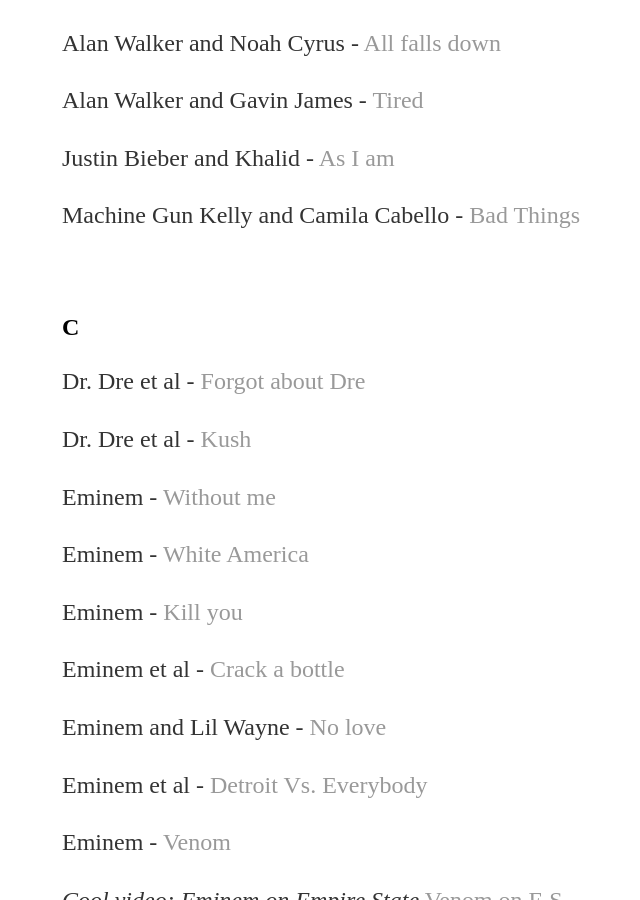
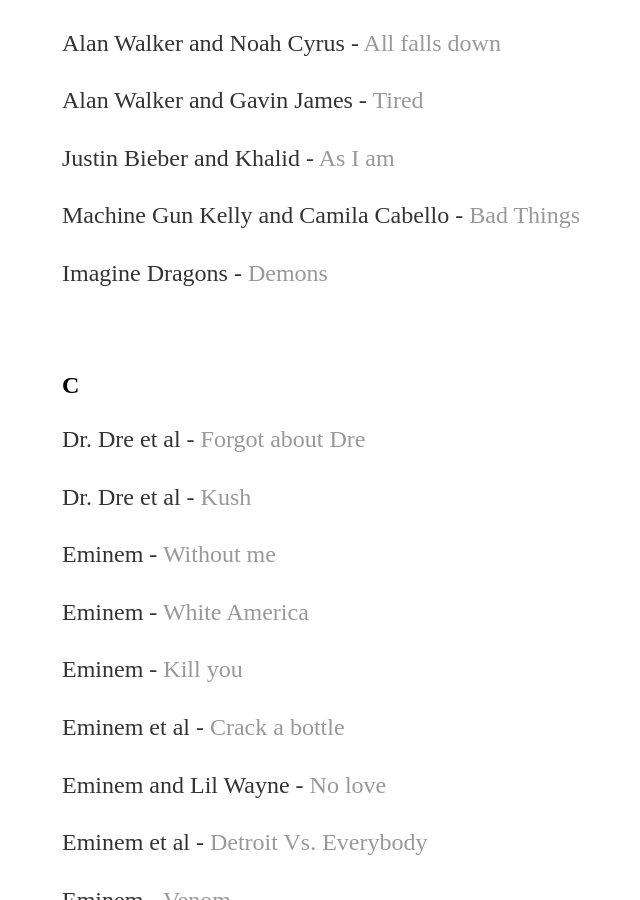
Before and after one commit to yjkweon24/yjkweon24.github.io, a Jekyll site: the page built from _posts/2018-10-23-songs-that-i-love.md, in a window 1280 px wide and 900 px high, scrolled down 7159 px. Shown: the whole window, without its empty margins (130-770 px from the left). Built offline with Jekyll 4.4.1, drawn with Linux system fonts in a browser that asks for light colours.

Commit message:
Update 2018-10-23-songs-that-i-love.md

```diff
--- a/_posts/2018-10-23-songs-that-i-love.md
+++ b/_posts/2018-10-23-songs-that-i-love.md
@@ -247,6 +247,8 @@
 
 Machine Gun Kelly and Camila Cabello - [Bad Things](https://www.youtube.com/watch?v=QpbQ4I3Eidg&ab_channel=MGKVEVO)
 
+Imagine Dragons - [Demons](https://www.youtube.com/watch?v=mWRsgZuwf_8&ab_channel=ImagineDragonsVEVO)
+
 <br>
 
 ## C
```
